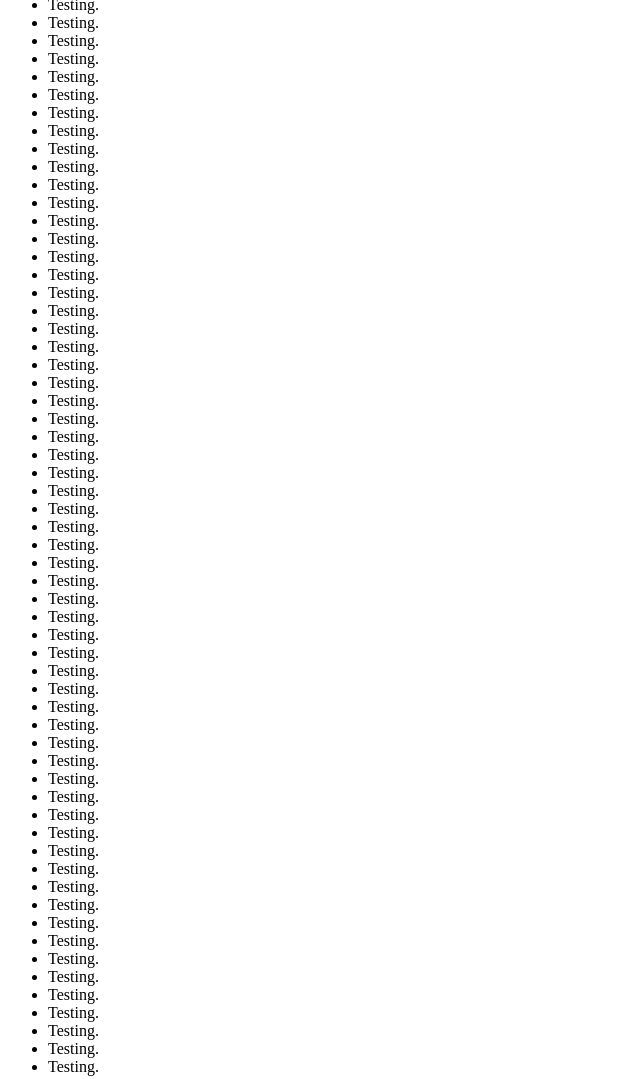
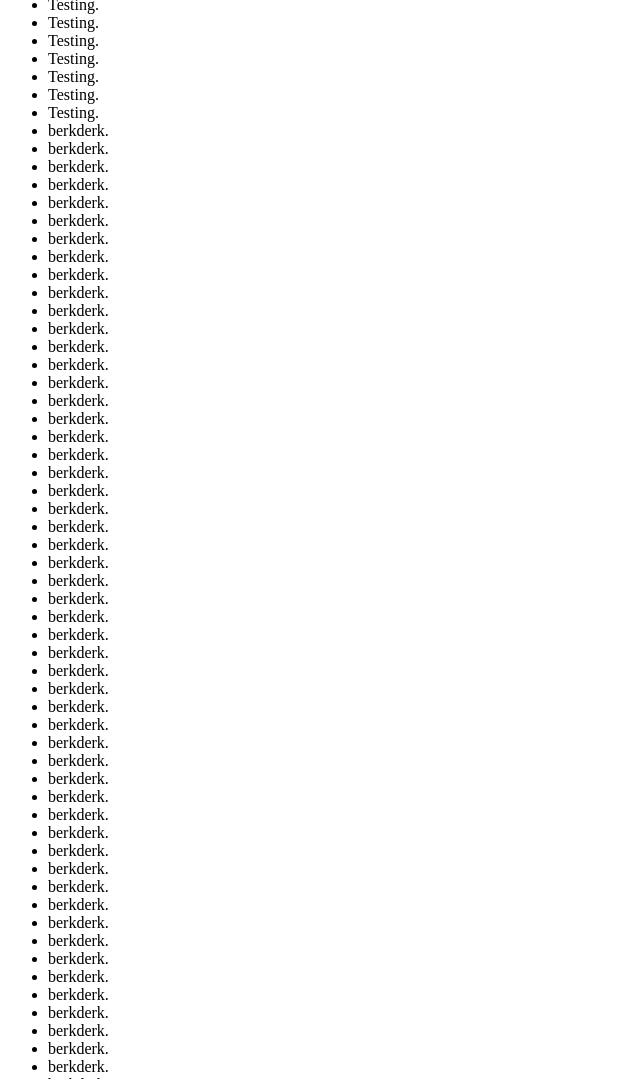
Before and after one commit to phryszlo/html1, a plain HTML site: page index.html in a window 1280 px wide. Shown: the part 2440-3519 px from the top of the page, without its empty margins (0-640 px from the left). Drawn offline with nearby package versions, Linux system fonts and the light colour scheme.

Commit message:
berkderk

```diff
--- a/index.html
+++ b/index.html
@@ -14,7 +14,7 @@
       // Ensure the page always has more scrolling
       $(document).scroll(function () {
         while ((window.pageYOffset + window.innerHeight) >= $(this).height() - (window.innerHeight / 2)) {
-          $('ul').append('<li>Testing.</li>');
+          $('ul').append('<li>berkderk.</li>');
         }
       }).scroll();
 
```
